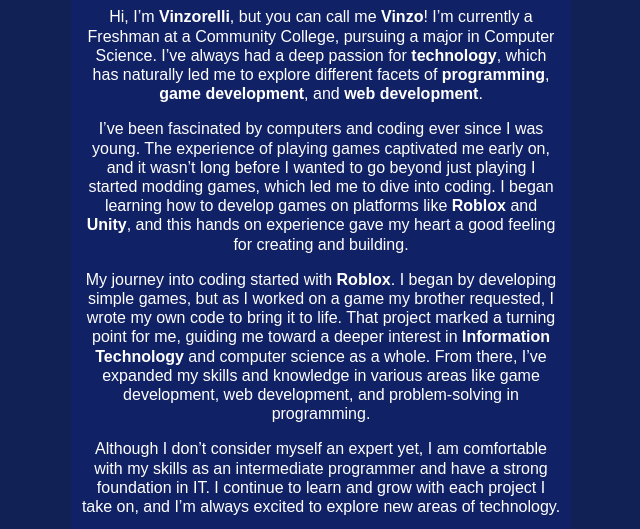
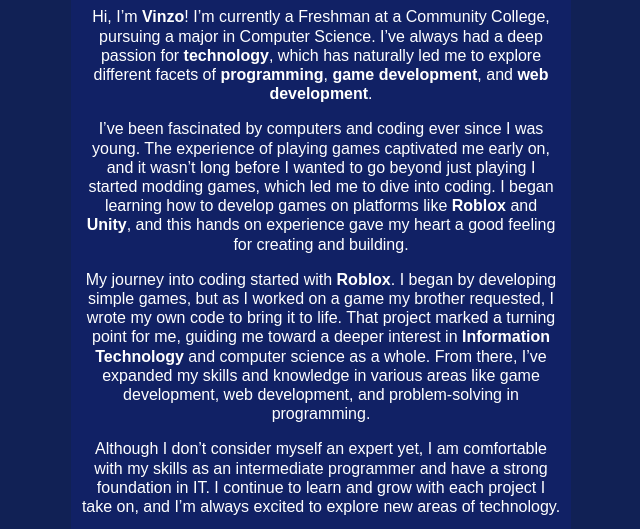
Before and after one commit to vinzoperez/vinzoperez.github.io, a plain HTML site: page index.html in a window 1280 px wide. Shown: the part 245-774 px from the top of the page, without its empty margins (319-959 px from the left). Drawn offline with Linux system fonts and the light colour scheme.

Commit message:
Update index.html

```diff
--- a/index.html
+++ b/index.html
@@ -154,7 +154,7 @@
 														<tr>
 															<td class="pad">
 																<div style="color:#ffffff;direction:ltr;font-family:Arial, 'Helvetica Neue', Helvetica, sans-serif;font-size:16px;font-weight:400;letter-spacing:0px;line-height:120%;text-align:center;mso-line-height-alt:19.2px;">
-																	<p style="margin: 0; margin-bottom: 16px;">Hi, I’m <strong>Vinzorelli</strong>, but you can call me <strong>Vinzo</strong>! I’m currently a Freshman at a Community College, pursuing a major in Computer Science. I’ve always had a deep passion for <strong>technology</strong>, which has naturally led me to explore different facets of <strong>programming</strong>, <strong>game development</strong>, and <strong>web development</strong>.</p>
+																	<p style="margin: 0; margin-bottom: 16px;">Hi, I’m <strong>Vinzo</strong>! I’m currently a Freshman at a Community College, pursuing a major in Computer Science. I’ve always had a deep passion for <strong>technology</strong>, which has naturally led me to explore different facets of <strong>programming</strong>, <strong>game development</strong>, and <strong>web development</strong>.</p>
 																	<p style="margin: 0; margin-bottom: 16px;">I’ve been fascinated by computers and coding ever since I was young. The experience of playing games captivated me early on, and it wasn’t long before I wanted to go beyond just playing I started modding games, which led me to dive into coding. I began learning how to develop games on platforms like <strong>Roblox </strong>and <strong>Unity</strong>, and this hands on experience gave my heart a good feeling for creating and building.</p>
 																	<p style="margin: 0; margin-bottom: 16px;">My journey into coding started with <strong>Roblox</strong>. I began by developing simple games, but as I worked on a game my brother requested, I wrote my own code to bring it to life. That project marked a turning point for me, guiding me toward a deeper interest in <strong>Information Technology </strong>and computer science as a whole. From there, I’ve expanded my skills and knowledge in various areas like game development, web development, and problem-solving in programming.</p>
 																	<p style="margin: 0; margin-bottom: 16px;">Although I don’t consider myself an expert yet, I am comfortable with my skills as an intermediate programmer and have a strong foundation in IT. I continue to learn and grow with each project I take on, and I’m always excited to explore new areas of technology.</p>
```
